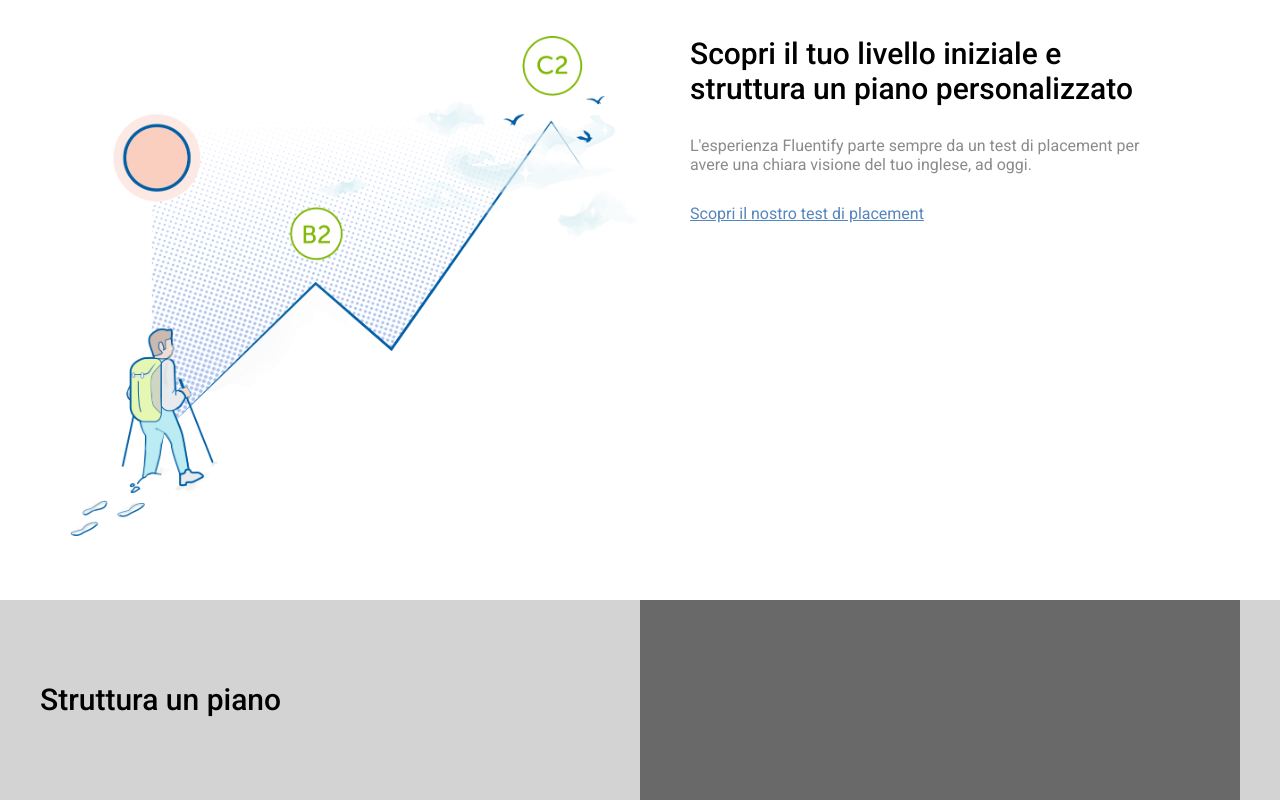
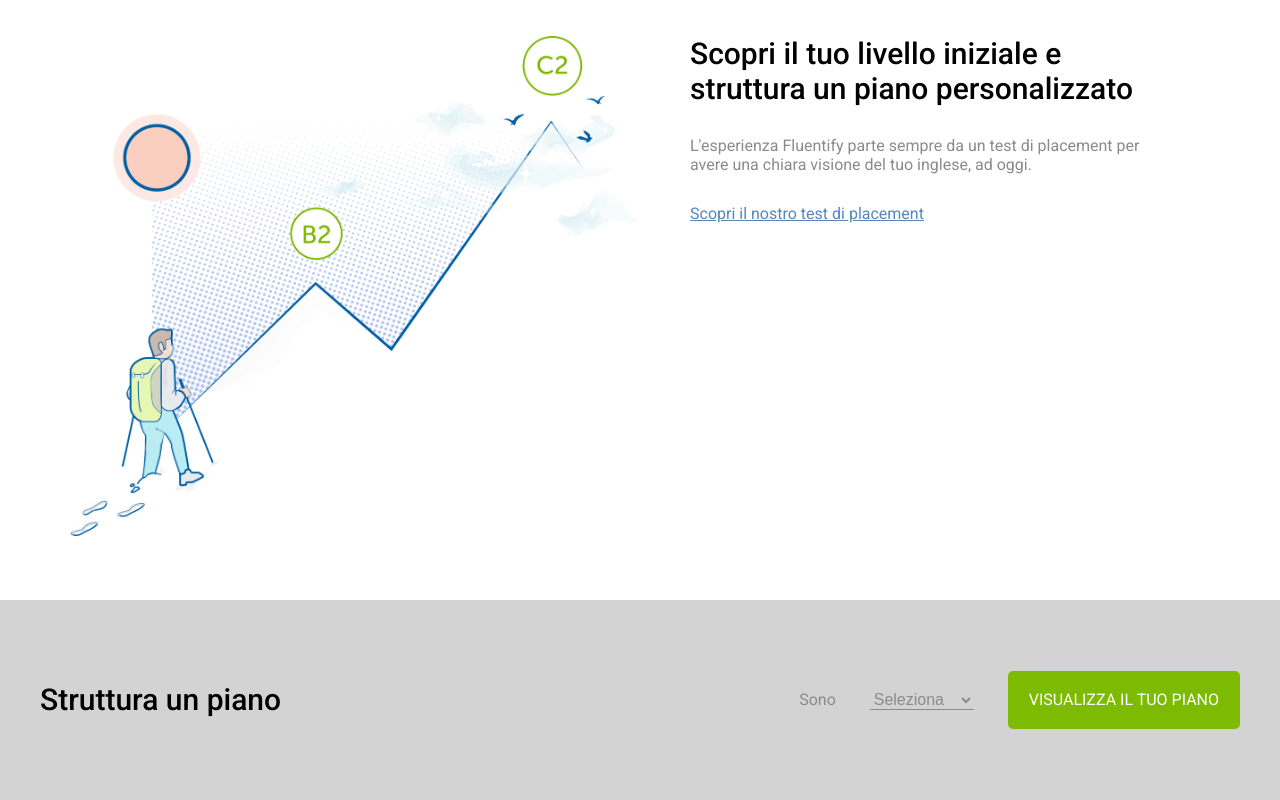
Before and after one commit to CristinaDAmico/htmlcss-fluentify, a plain HTML site: page index.html in a window 1280 px wide. Shown: the part 1376-2176 px from the top of the page. Drawn offline with Linux system fonts and the light colour scheme.

Commit message:
completed

```diff
--- a/css/style.css
+++ b/css/style.css
@@ -212,17 +212,35 @@ h6 {
 footer {
     background-color: #d3d3d3;
     height: 200px;
+    line-height: 200px;
+    position: relative;
 }
-
-.footer-right {
-    height: 200px;
-    background-color: rgba(0,0,0,0.5);
-}
-
 
 .footer-left h2 {
     font-size: 30px;
     text-align: left;
-    line-height: 200px;
     color: black;
 }
+
+.footer-right {
+    text-align: right;
+}
+
+.footer-right select {
+    margin: 0 30px;
+    border: transparent;
+    border-bottom: 1px solid #8b8b8b;
+    font-size: 16px;
+    color: #8b8b8b;
+    background-color: #d3d3d3;
+}
+
+footer a.btn {
+    line-height: 1;
+}
+
+.help {
+    position: fixed;
+    bottom: 0;
+    right: 100px;
+}
--- a/index.html
+++ b/index.html
@@ -128,8 +128,15 @@
                 <h2>Struttura un piano</h2>
             </div>
             <div class="footer-right w-50 float-left">
-
+                <span>Sono</span>
+                <select>
+                    <option value="">Seleziona</option>
+                    <option value="">Principiante</option>
+                    <option value="">Intermedio</option>
+                </select>
+                <a href="#" class="btn btn-green btn-large">Visualizza il tuo piano</a>
             </div>
+            <a href="#" class="help btn btn-green btn-large">Help</a>
         </div>
     </footer>
 
```
